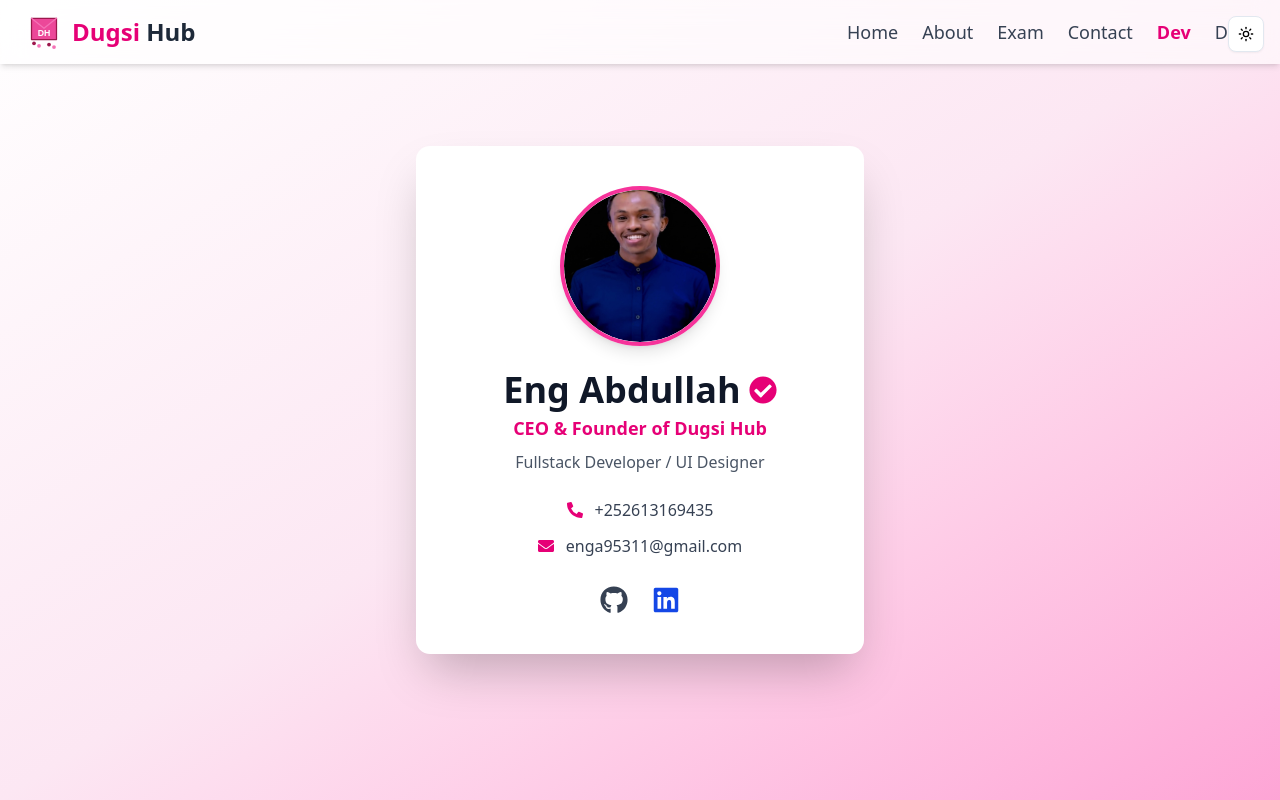
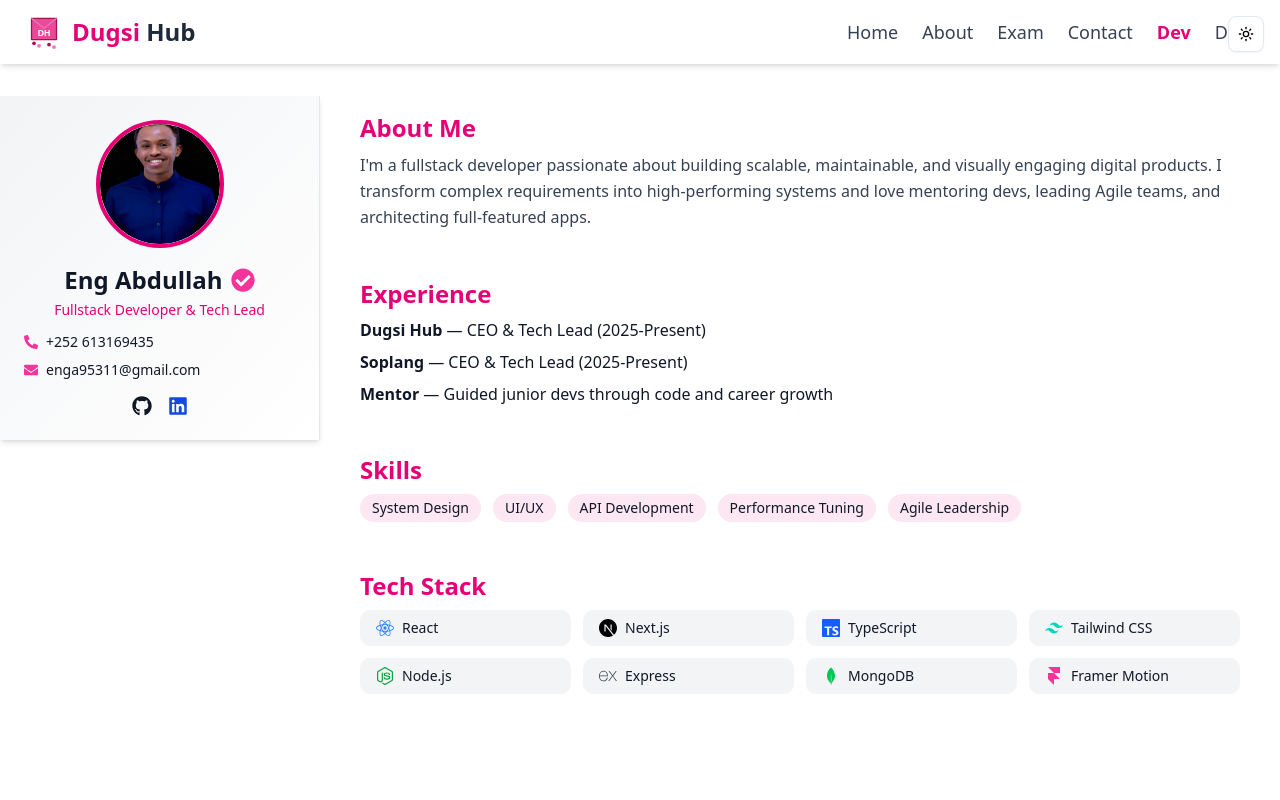
Before and after one commit to engabdullah-2024/Dugsi-Hub, a Next.js app: page /dev in a window 1280 px wide. Built offline with nearby package versions, Linux system fonts and the light colour scheme.

Commit message:
Redesign developer page for modern look

```diff
--- a/app/dev/page.tsx
+++ b/app/dev/page.tsx
@@ -1,95 +1,150 @@
 'use client';
 
-import { FaPhoneAlt, FaEnvelope, FaGithub, FaLinkedin, FaCheckCircle } from 'react-icons/fa';
+import {
+  FaPhoneAlt,
+  FaEnvelope,
+  FaGithub,
+  FaLinkedin,
+  FaCheckCircle,
+} from 'react-icons/fa';
+import {
+  SiReact,
+  SiNextdotjs,
+  SiTypescript,
+  SiTailwindcss,
+  SiNodedotjs,
+  SiExpress,
+  SiMongodb,
+  SiFramer,
+} from 'react-icons/si';
 import Image from 'next/image';
 import { motion } from 'framer-motion';
-import me from '../assets/me.jpeg'; // Your image import
+import me from '../assets/me.jpeg';
+
+const techStack = [
+  { name: 'React', icon: <SiReact className="text-blue-500" /> },
+  { name: 'Next.js', icon: <SiNextdotjs className="text-black dark:text-white" /> },
+  { name: 'TypeScript', icon: <SiTypescript className="text-blue-600" /> },
+  { name: 'Tailwind CSS', icon: <SiTailwindcss className="text-teal-400" /> },
+  { name: 'Node.js', icon: <SiNodedotjs className="text-green-600" /> },
+  { name: 'Express', icon: <SiExpress className="text-gray-700 dark:text-gray-300" /> },
+  { name: 'MongoDB', icon: <SiMongodb className="text-green-500" /> },
+  { name: 'Framer Motion', icon: <SiFramer className="text-pink-500" /> },
+];
 
 const Dev = () => {
   return (
-    <div
-      className="
-        min-h-screen flex items-center justify-center px-6
-        bg-gradient-to-br from-white via-pink-100 to-pink-300
-        dark:from-gray-900 dark:via-gray-800 dark:to-gray-900
-        transition-colors duration-500
-      "
-    >
-      <motion.div
-        className="
-          bg-white dark:bg-gray-900 shadow-2xl dark:shadow-black/60 rounded-xl p-10 max-w-md w-full text-center
-          transition-colors duration-300
-        "
-        initial={{ opacity: 0, y: 30 }}
-        animate={{ opacity: 1, y: 0 }}
-        transition={{ duration: 0.6 }}
-      >
-        {/* Developer Image with hover rotate animation */}
+    <div className="pt-20 bg-white dark:bg-gray-950 text-gray-900 dark:text-gray-100 transition-colors duration-300 flex flex-col md:flex-row">
+
+      {/* Sidebar */}
+      <aside className="md:w-80 w-full md:sticky top-24 self-start h-fit bg-gradient-to-br from-gray-100 to-white dark:from-gray-800 dark:to-gray-900 p-6 shadow-md border-r border-gray-200 dark:border-gray-800 flex flex-col items-center z-10">
         <motion.div
-          className="
-            relative w-40 h-40 mx-auto rounded-full overflow-hidden border-4 border-pink-500 shadow-lg cursor-pointer
-            dark:border-pink-400
-          "
-          whileHover={{
-            rotate: [0, 10, -10, 10, -10, 0],
-            transition: { duration: 0.6 },
-          }}
+          className="w-32 h-32 relative rounded-full overflow-hidden border-4 border-pink-600 dark:border-pink-400 mb-4"
+          whileHover={{ scale: 1.05 }}
         >
           <Image
             src={me}
             alt="Eng Abdullah"
             fill
-            style={{ objectFit: 'cover' }}
+            className="object-cover rounded-full"
             priority
-            sizes="160px"
-            className="rounded-full"
+            sizes="128px"
           />
         </motion.div>
 
-        {/* Name & Title */}
-        <div className="mt-6 flex justify-center items-center gap-2">
-          <h1 className="text-4xl font-bold text-gray-900 dark:text-white">Eng Abdullah</h1>
-          <FaCheckCircle className="text-pink-600 dark:text-pink-400 w-7 h-7" title="Verified" />
-        </div>
-        <p className="text-pink-600 dark:text-pink-400 text-lg font-semibold mt-1 mb-2">
-          CEO & Founder of Dugsi Hub
+        <h1 className="text-2xl font-bold text-center flex items-center gap-2">
+          Eng Abdullah <FaCheckCircle className="text-pink-500 dark:text-pink-400" />
+        </h1>
+        <p className="text-sm text-pink-600 dark:text-pink-400 mt-1 mb-3 text-center">
+          Fullstack Developer & Tech Lead
         </p>
-        <p className="text-gray-600 dark:text-gray-300 mb-6">Fullstack Developer / UI Designer</p>
 
-        {/* Contact Section */}
-        <div className="flex flex-col items-center space-y-3 text-gray-700 dark:text-gray-300">
-          <div className="flex items-center gap-3">
-            <FaPhoneAlt className="text-pink-600 dark:text-pink-400" />
-            <span className="text-base">+252613169435</span>
+        <div className="text-sm space-y-2 w-full">
+          <div className="flex items-center gap-2">
+            <FaPhoneAlt className="text-pink-500" />
+            <span>+252 613169435</span>
           </div>
-          <div className="flex items-center gap-3">
-            <FaEnvelope className="text-pink-600 dark:text-pink-400" />
-            <span className="text-base">enga95311@gmail.com</span>
-          </div>
-
-          {/* Social Links */}
-          <div className="flex items-center gap-6 mt-4">
-            <a
-              href="https://github.com/engabdullah-2024"
-              target="_blank"
-              rel="noopener noreferrer"
-              className="text-gray-700 dark:text-gray-300 hover:text-black dark:hover:text-white transition"
-              aria-label="GitHub"
-            >
-              <FaGithub size={28} />
-            </a>
-            <a
-              href="https://linkedin.com"
-              target="_blank"
-              rel="noopener noreferrer"
-              className="text-blue-700 dark:text-blue-400 hover:text-blue-900 dark:hover:text-blue-600 transition"
-              aria-label="LinkedIn"
-            >
-              <FaLinkedin size={28} />
-            </a>
+          <div className="flex items-center gap-2">
+            <FaEnvelope className="text-pink-500" />
+            <span>enga95311@gmail.com</span>
           </div>
         </div>
-      </motion.div>
+
+        <div className="flex gap-4 mt-4">
+          <a href="https://github.com/engabdullah-2024" target="_blank" rel="noopener noreferrer">
+            <FaGithub className="text-xl hover:text-black dark:hover:text-white" />
+          </a>
+          <a href="https://linkedin.com" target="_blank" rel="noopener noreferrer">
+            <FaLinkedin className="text-xl text-blue-700 dark:text-blue-400 hover:text-blue-900 dark:hover:text-blue-500" />
+          </a>
+        </div>
+      </aside>
+
+      {/* Main Content */}
+      <main className="flex-1 px-6 md:px-10 py-8 space-y-12">
+        {/* About */}
+        <section>
+          <h2 className="text-2xl font-semibold text-pink-600 dark:text-pink-400 mb-2">About Me</h2>
+          <p className="text-base leading-relaxed text-gray-700 dark:text-gray-300">
+            I'm a fullstack developer passionate about building scalable, maintainable, and visually engaging digital products. I transform complex requirements into high-performing systems and love mentoring devs, leading Agile teams, and architecting full-featured apps.
+          </p>
+        </section>
+
+        {/* Experience */}
+        <section>
+          <h2 className="text-2xl font-semibold text-pink-600 dark:text-pink-400 mb-2">Experience</h2>
+          <ul className="space-y-2 text-base">
+            <li>
+              <span className="font-semibold">Dugsi Hub</span> — CEO & Tech Lead (2025-Present)
+            </li>
+            <li>
+              <span className="font-semibold">Soplang </span>  — CEO & Tech Lead (2025-Present)
+            </li>
+            <li>
+              <span className="font-semibold">Mentor</span> — Guided junior devs through code and career growth
+            </li>
+          </ul>
+        </section>
+
+        {/* Skills */}
+        <section>
+          <h2 className="text-2xl font-semibold text-pink-600 dark:text-pink-400 mb-2">Skills</h2>
+          <div className="flex flex-wrap gap-3 text-sm">
+            {[
+              'System Design',
+              'UI/UX',
+              'API Development',
+              'Performance Tuning',
+              'Agile Leadership',
+            ].map(skill => (
+              <span
+                key={skill}
+                className="px-3 py-1 bg-pink-100 dark:bg-pink-800 rounded-full"
+              >
+                {skill}
+              </span>
+            ))}
+          </div>
+        </section>
+
+        {/* Tech Stack */}
+        <section>
+          <h2 className="text-2xl font-semibold text-pink-600 dark:text-pink-400 mb-2">Tech Stack</h2>
+          <div className="grid grid-cols-2 md:grid-cols-3 lg:grid-cols-4 gap-3 text-sm">
+            {techStack.map(({ name, icon }) => (
+              <div
+                key={name}
+                className="flex items-center gap-2 bg-gray-100 dark:bg-gray-800 px-4 py-2 rounded-lg group hover:shadow transition"
+              >
+                <span className="text-lg transition-transform duration-200 group-hover:scale-110">
+                  {icon}
+                </span>
+                <span>{name}</span>
+              </div>
+            ))}
+          </div>
+        </section>
+      </main>
     </div>
   );
 };
--- a/package.json
+++ b/package.json
@@ -12,6 +12,7 @@
     "@emailjs/browser": "^4.4.1",
     "@heroicons/react": "^1.0.6",
     "@radix-ui/react-dropdown-menu": "^2.1.15",
+    "@radix-ui/react-scroll-area": "^1.2.9",
     "@radix-ui/react-slot": "^1.2.3",
     "class-variance-authority": "^0.7.1",
     "clsx": "^2.1.1",
```
Also changed, not shown: 1 other file (tests, documents, lock files or other folders).
